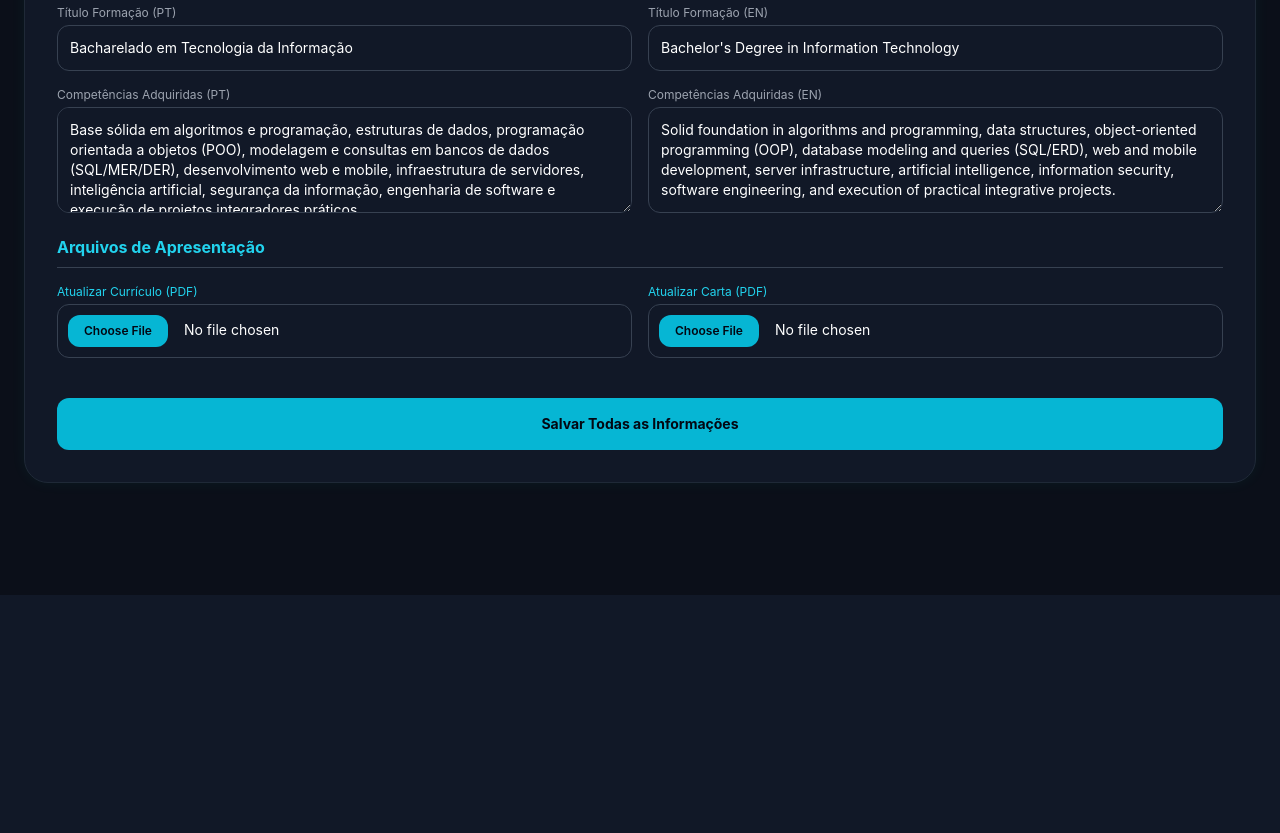
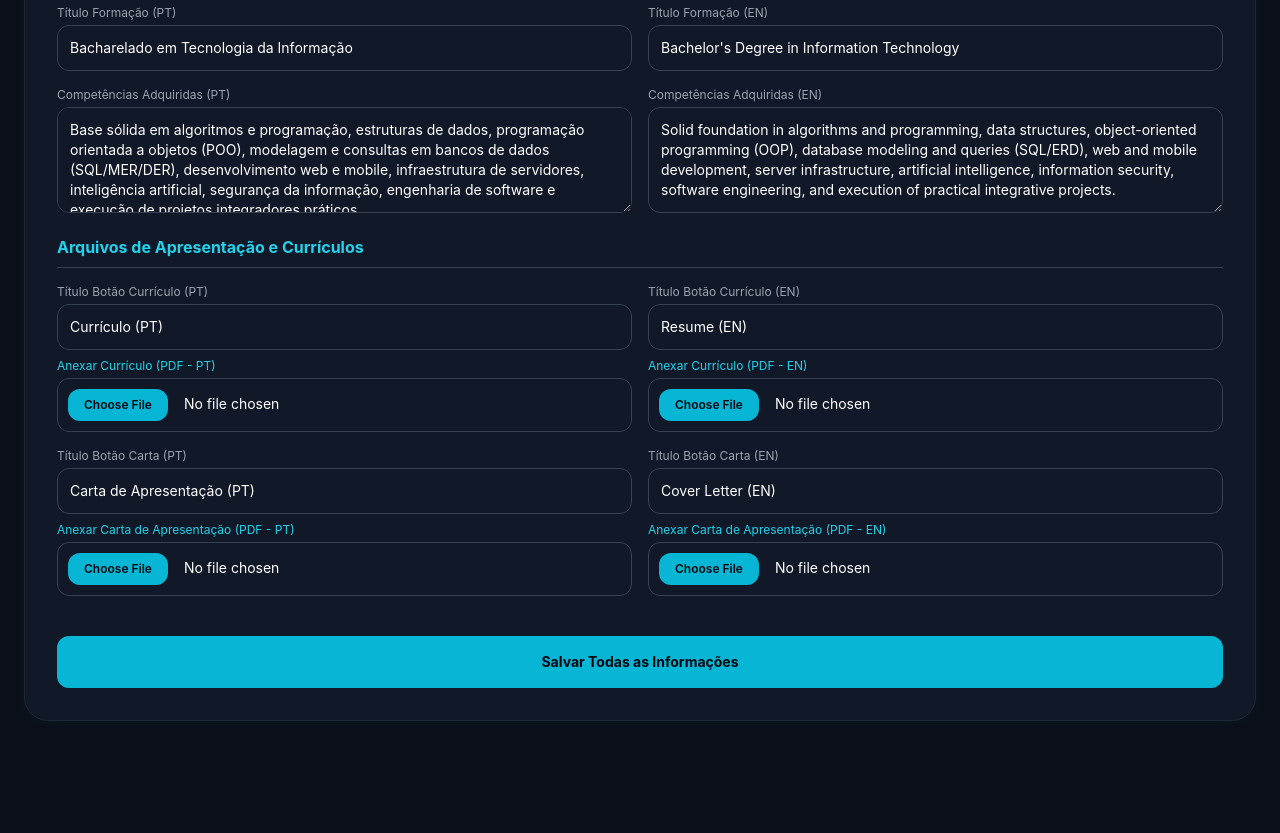
Before and after one commit to matheus1996aleixo-wq/Matheus.Portifolio, a Flask app: page /admin in a window 1280 px wide. Shown: the part 1363-2196 px from the top of the page. Before the commit the page ends 1958 px from the top, so only its background shows below. Run offline with Flask 3, Linux system fonts and the light colour scheme; the visitor is signed in with stand-in values (Sample User, id 1); some libraries are stand-ins or nearby versions.

Commit message:
Atualização automática via Painel Admin - Matheus.Portifolio

```diff
--- a/data.json
+++ b/data.json
@@ -52,7 +52,8 @@
         "curriculo_titulo_pt": "Currículo (PT)",
         "curriculo_titulo_en": "Resume (EN)",
         "carta_titulo_pt": "Carta de Apresentação (PT)",
-        "carta_titulo_en": "Cover Letter (EN)"
+        "carta_titulo_en": "Cover Letter (EN)",
+        "curriculo_file_pt": "/static/uploads/CV.Matheus.Aleixo.pdf"
     },
     "formations": [
         {
--- a/templates/admin.html
+++ b/templates/admin.html
@@ -191,15 +191,31 @@
                         </div>
                     </div>
 
-                    <h3 class="text-cyan-400 font-bold border-b border-gray-700 pb-2 mt-8">Arquivos de Apresentação</h3>
+                    <h3 class="text-cyan-400 font-bold border-b border-gray-700 pb-2 mt-8">Arquivos de Apresentação e Currículos</h3>
                     <div class="grid grid-cols-1 md:grid-cols-2 gap-4">
                         <div>
-                            <label class="block text-xs text-cyan-400 mb-1">Atualizar Currículo (PDF)</label>
-                            <input type="file" name="curriculo_file" accept=".pdf" class="w-full bg-gray-900 border border-gray-700 rounded-xl p-2.5 text-white text-sm file:mr-4 file:py-2 file:px-4 file:rounded-xl file:border-0 file:text-xs file:font-semibold file:bg-cyan-500 file:text-gray-950 hover:file:bg-cyan-600">
+                            <label class="block text-xs text-gray-400 mb-1">Título Botão Currículo (PT)</label>
+                            <input type="text" name="curriculo_titulo_pt" value="{{ data.profile.curriculo_titulo_pt }}" class="w-full bg-gray-900 border border-gray-700 rounded-xl p-3 text-white text-sm glow-border focus:outline-none mb-2">
+                            <label class="block text-xs text-cyan-400 mb-1">Anexar Currículo (PDF - PT)</label>
+                            <input type="file" name="curriculo_file_pt" accept=".pdf" class="w-full bg-gray-900 border border-gray-700 rounded-xl p-2.5 text-white text-sm file:mr-4 file:py-2 file:px-4 file:rounded-xl file:border-0 file:text-xs file:font-semibold file:bg-cyan-500 file:text-gray-950 hover:file:bg-cyan-600">
                         </div>
                         <div>
-                            <label class="block text-xs text-cyan-400 mb-1">Atualizar Carta (PDF)</label>
-                            <input type="file" name="carta_file" accept=".pdf" class="w-full bg-gray-900 border border-gray-700 rounded-xl p-2.5 text-white text-sm file:mr-4 file:py-2 file:px-4 file:rounded-xl file:border-0 file:text-xs file:font-semibold file:bg-cyan-500 file:text-gray-950 hover:file:bg-cyan-600">
+                            <label class="block text-xs text-gray-400 mb-1">Título Botão Currículo (EN)</label>
+                            <input type="text" name="curriculo_titulo_en" value="{{ data.profile.curriculo_titulo_en }}" class="w-full bg-gray-900 border border-gray-700 rounded-xl p-3 text-white text-sm glow-border focus:outline-none mb-2">
+                            <label class="block text-xs text-cyan-400 mb-1">Anexar Currículo (PDF - EN)</label>
+                            <input type="file" name="curriculo_file_en" accept=".pdf" class="w-full bg-gray-900 border border-gray-700 rounded-xl p-2.5 text-white text-sm file:mr-4 file:py-2 file:px-4 file:rounded-xl file:border-0 file:text-xs file:font-semibold file:bg-cyan-500 file:text-gray-950 hover:file:bg-cyan-600">
+                        </div>
+                        <div>
+                            <label class="block text-xs text-gray-400 mb-1">Título Botão Carta (PT)</label>
+                            <input type="text" name="carta_titulo_pt" value="{{ data.profile.carta_titulo_pt }}" class="w-full bg-gray-900 border border-gray-700 rounded-xl p-3 text-white text-sm glow-border focus:outline-none mb-2">
+                            <label class="block text-xs text-cyan-400 mb-1">Anexar Carta de Apresentação (PDF - PT)</label>
+                            <input type="file" name="carta_file_pt" accept=".pdf" class="w-full bg-gray-900 border border-gray-700 rounded-xl p-2.5 text-white text-sm file:mr-4 file:py-2 file:px-4 file:rounded-xl file:border-0 file:text-xs file:font-semibold file:bg-cyan-500 file:text-gray-950 hover:file:bg-cyan-600">
+                        </div>
+                        <div>
+                            <label class="block text-xs text-gray-400 mb-1">Título Botão Carta (EN)</label>
+                            <input type="text" name="carta_titulo_en" value="{{ data.profile.carta_titulo_en }}" class="w-full bg-gray-900 border border-gray-700 rounded-xl p-3 text-white text-sm glow-border focus:outline-none mb-2">
+                            <label class="block text-xs text-cyan-400 mb-1">Anexar Carta de Apresentação (PDF - EN)</label>
+                            <input type="file" name="carta_file_en" accept=".pdf" class="w-full bg-gray-900 border border-gray-700 rounded-xl p-2.5 text-white text-sm file:mr-4 file:py-2 file:px-4 file:rounded-xl file:border-0 file:text-xs file:font-semibold file:bg-cyan-500 file:text-gray-950 hover:file:bg-cyan-600">
                         </div>
                     </div>
 
```
Also changed, not shown: 1 other file.
